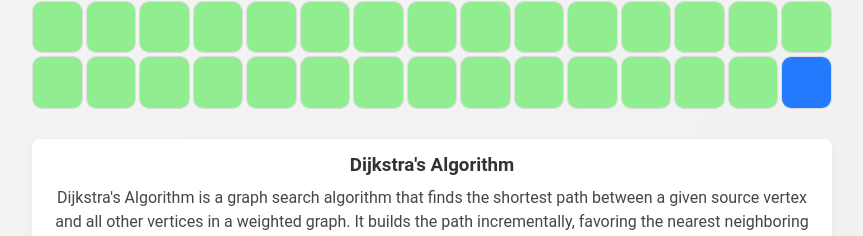
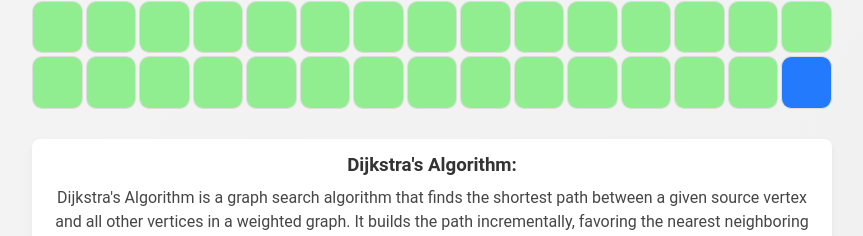
Before and after one commit to alexandengstrom/pathfinding-visualizer, a React (Vite) app: page / in a window 1280 px wide. Shown: the part 1285-1521 px from the top of the page, without its empty margins (208-1071 px from the left). Built offline with nearby package versions, Linux system fonts and the light colour scheme.

Commit message:
fixed typo

```diff
--- a/src/App.jsx
+++ b/src/App.jsx
@@ -158,7 +158,7 @@ function App() {
         />
         <div className="algorithm-info-container">
           <div className="algorithm-info">
-            <h3>Dijkstra's Algorithm</h3>
+            <h3>Dijkstra's Algorithm:</h3>
             <p>
               Dijkstra's Algorithm is a graph search algorithm that finds the
               shortest path between a given source vertex and all other vertices
```
